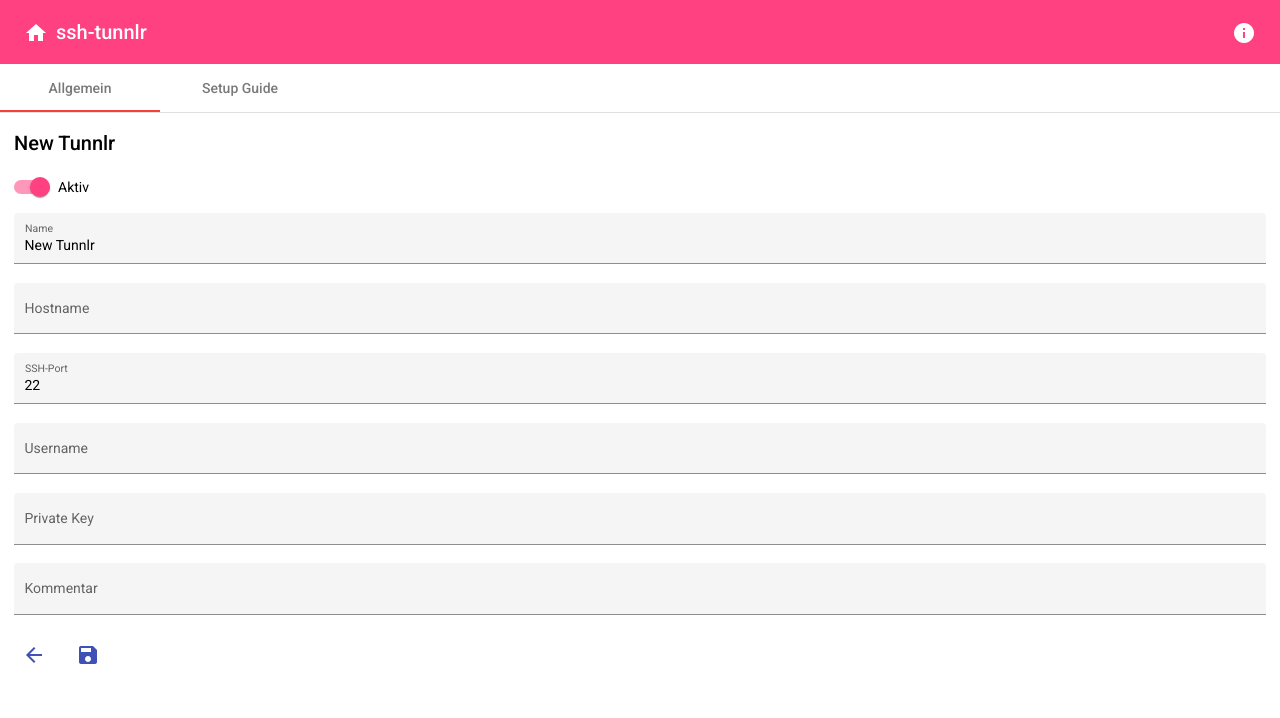
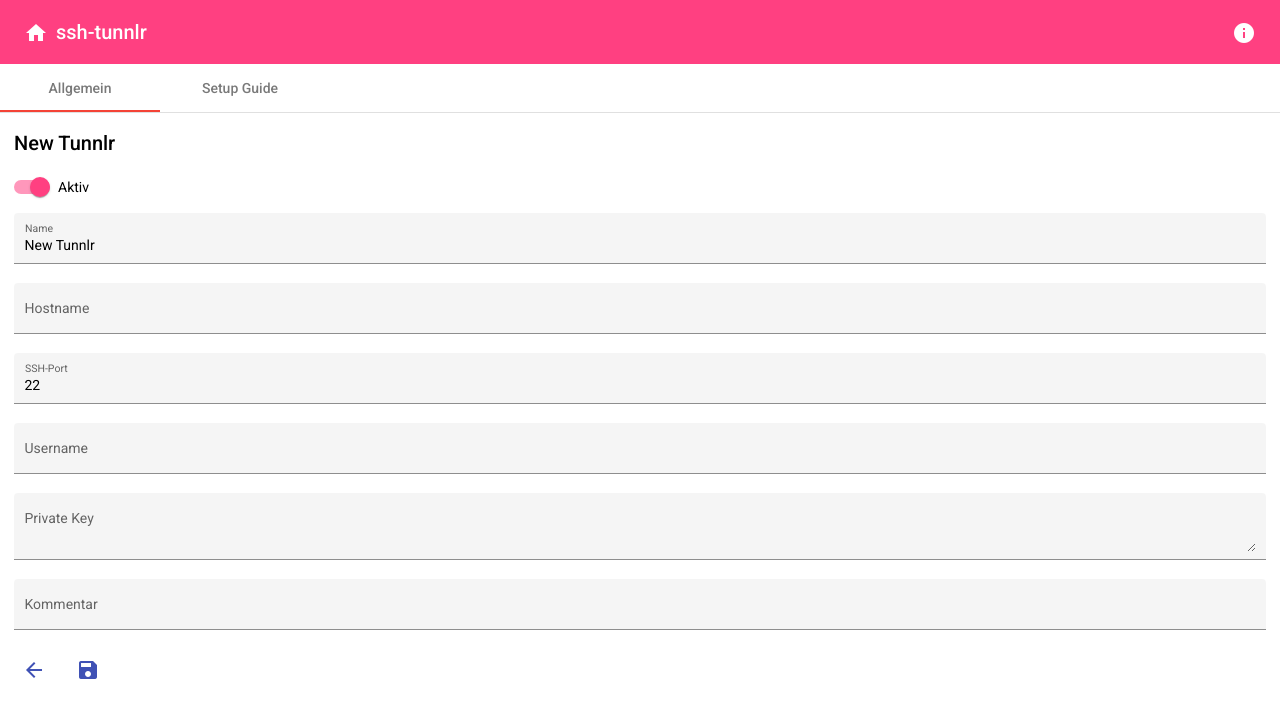
Before and after one commit to DlieBG/ssh-tunnlr, an Angular app in the folder frontend/: page /host in a window 1280 px wide. Shown: the top 718 px of the page. Built offline with nearby package versions, Linux system fonts and the light colour scheme.

Commit message:
pem input

```diff
--- a/frontend/src/app/components/host/host.component.html
+++ b/frontend/src/app/components/host/host.component.html
@@ -27,7 +27,7 @@
 
             <mat-form-field class="form-field" appearance="fill">
                 <mat-label>Private Key</mat-label>
-                <input matInput type="password" autocomplete="false" [(ngModel)]="host.identity">
+                <textarea matInput type="password" [(ngModel)]="host.identity"></textarea>
             </mat-form-field>
 
             <mat-form-field class="form-field" appearance="fill">
```
